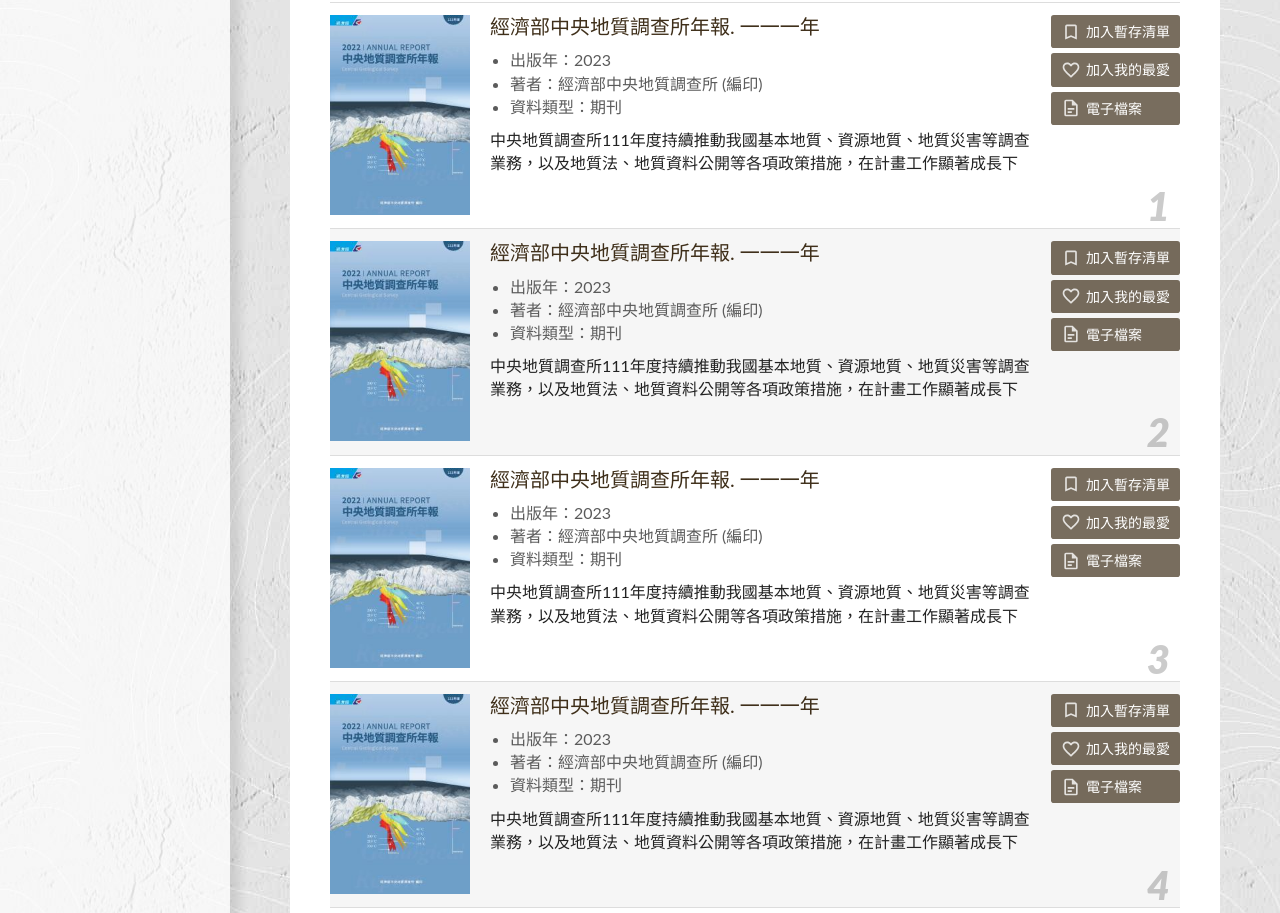
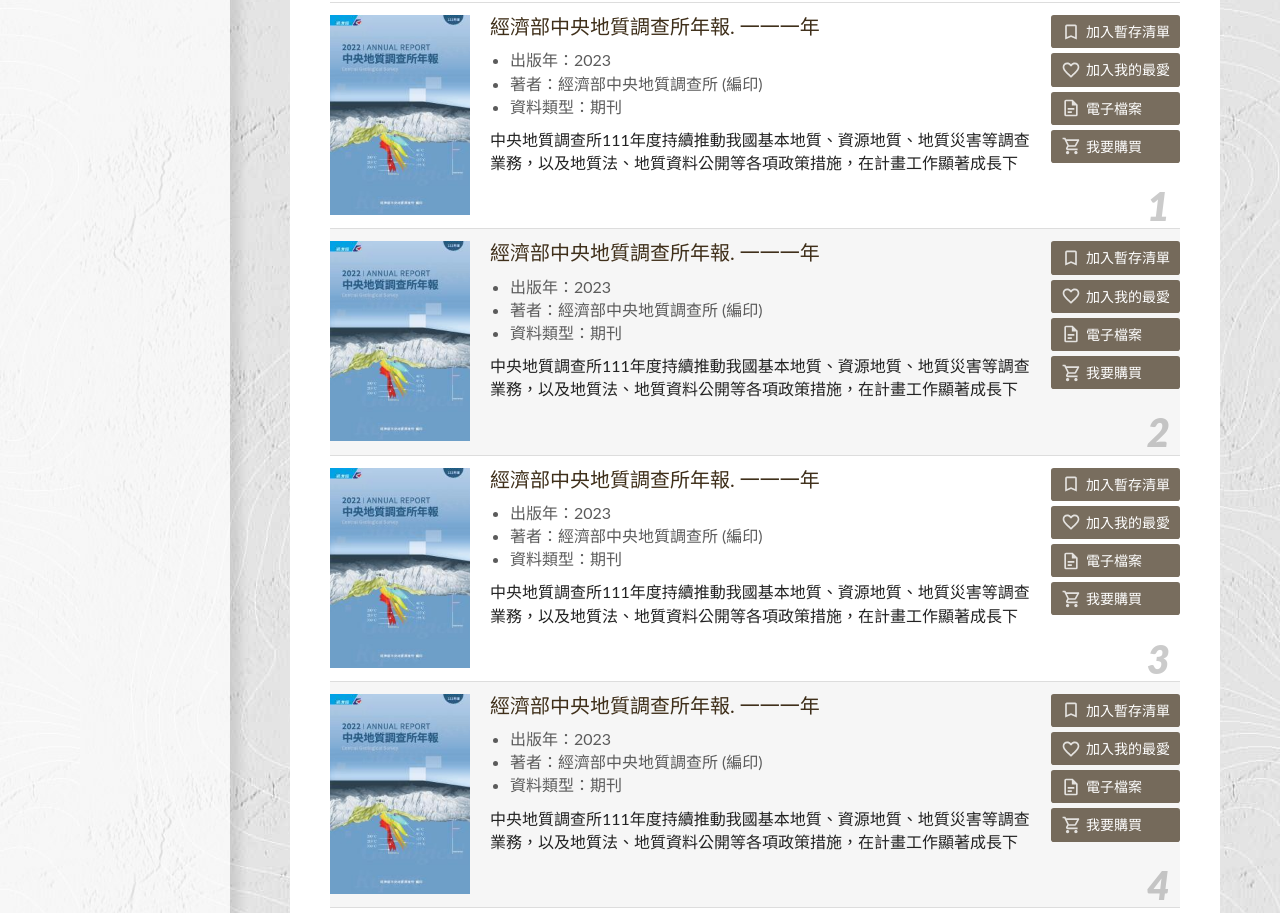
Before and after one commit to HywebU00/2024_GSMMA, a plain HTML site: page lp2.html in a window 1280 px wide. Shown: the part 854-1767 px from the top of the page. Drawn offline with Linux system fonts and the light colour scheme.

Commit message:
更新首頁圖片位置、出版品列表頁新增按鈕、按鈕位置固定、數字被壓到問題、內頁新增按鈕

```diff
--- a/lp2.html
+++ b/lp2.html
@@ -330,6 +330,7 @@
                       <button type="button"><img src="images/icon/icon_bookmark_.svg" />加入暫存清單</button>
                       <button type="button"><img src="images/icon/icon_heart_.svg" />加入我的最愛</button>
                       <button type="button"><img src="images/icon/icon_file.svg" />電子檔案</button>
+                      <button type="button"><img src="images/icon/icon_cart.svg" />我要購買</button>
                     </div>
                   </li>
                   <li>
@@ -352,6 +353,7 @@
                       <button type="button"><img src="images/icon/icon_bookmark_.svg" />加入暫存清單</button>
                       <button type="button"><img src="images/icon/icon_heart_.svg" />加入我的最愛</button>
                       <button type="button"><img src="images/icon/icon_file.svg" />電子檔案</button>
+                      <button type="button"><img src="images/icon/icon_cart.svg" />我要購買</button>
                     </div>
                   </li>
                   <li>
@@ -374,6 +376,7 @@
                       <button type="button"><img src="images/icon/icon_bookmark_.svg" />加入暫存清單</button>
                       <button type="button"><img src="images/icon/icon_heart_.svg" />加入我的最愛</button>
                       <button type="button"><img src="images/icon/icon_file.svg" />電子檔案</button>
+                      <button type="button"><img src="images/icon/icon_cart.svg" />我要購買</button>
                     </div>
                   </li>
                   <li>
@@ -396,6 +399,7 @@
                       <button type="button"><img src="images/icon/icon_bookmark_.svg" />加入暫存清單</button>
                       <button type="button"><img src="images/icon/icon_heart_.svg" />加入我的最愛</button>
                       <button type="button"><img src="images/icon/icon_file.svg" />電子檔案</button>
+                      <button type="button"><img src="images/icon/icon_cart.svg" />我要購買</button>
                     </div>
                   </li>
                 </ul>
--- a/sass/module/_list.scss
+++ b/sass/module/_list.scss
@@ -143,6 +143,7 @@
         position: relative; // outline: 1px solid blue;
         display: flex;
         gap: 20px;
+        justify-content: flex-start;
 
         @include screen('mobile') {
           padding: 0.75em 0.5em 0.5em;
@@ -204,6 +205,8 @@
           display: flex;
           flex-direction: column;
           gap: 5px;
+          padding-bottom: 40px;
+          margin: 0 0 0 auto;
 
           @include screen('mobile') {
             flex-direction: row;
--- a/sass/page/_mp.scss
+++ b/sass/page/_mp.scss
@@ -325,6 +325,7 @@
         justify-content: center;
         transition: all 0.3s ease;
         margin: 0 auto;
+        text-align: center !important;
 
         img {
           object-fit: contain;
```
Also changed, not shown: cp2.html (+1 -0 lines), css/style.css, images/icon/icon_cart.svg (added), 1 other file.
